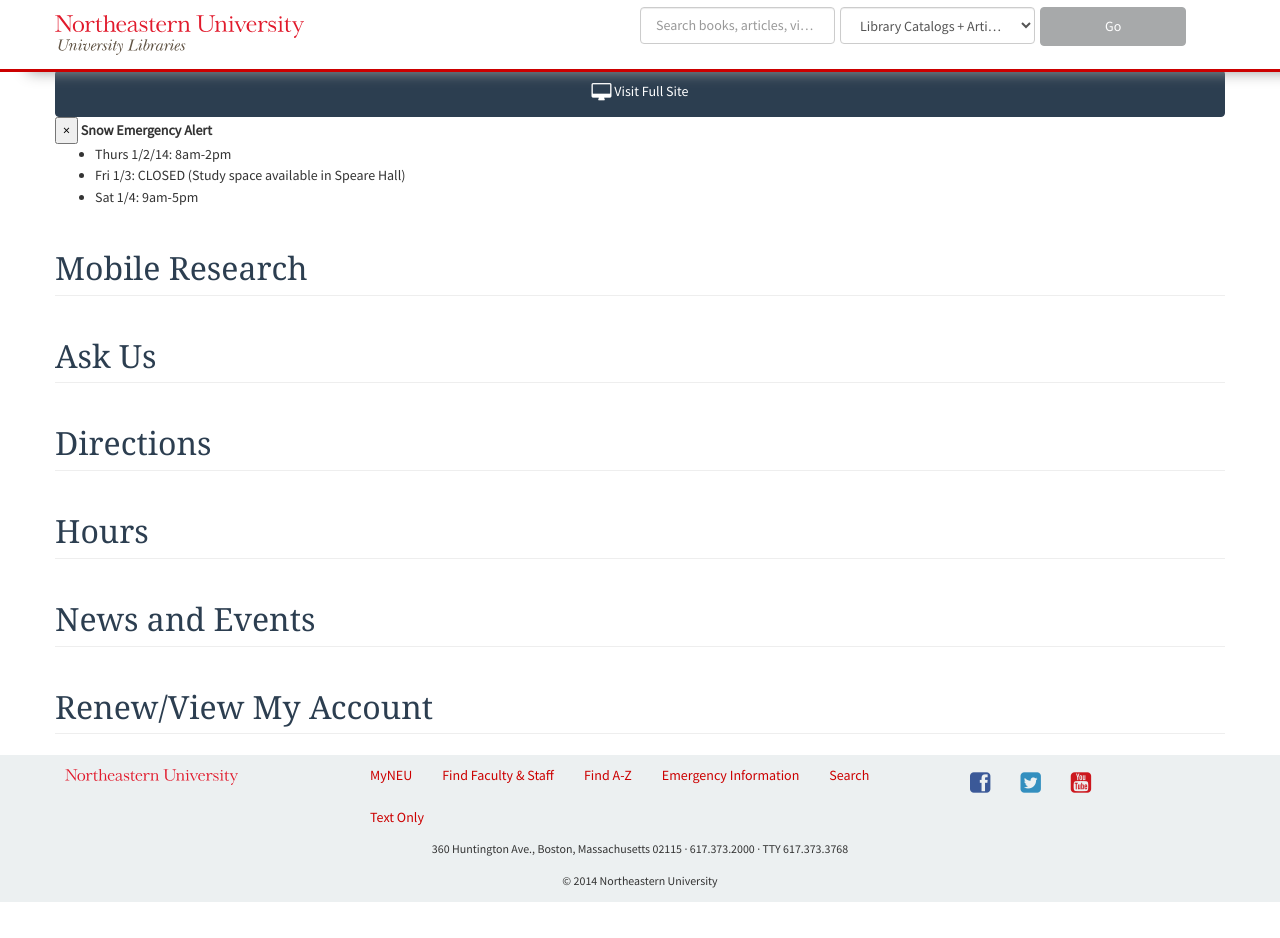
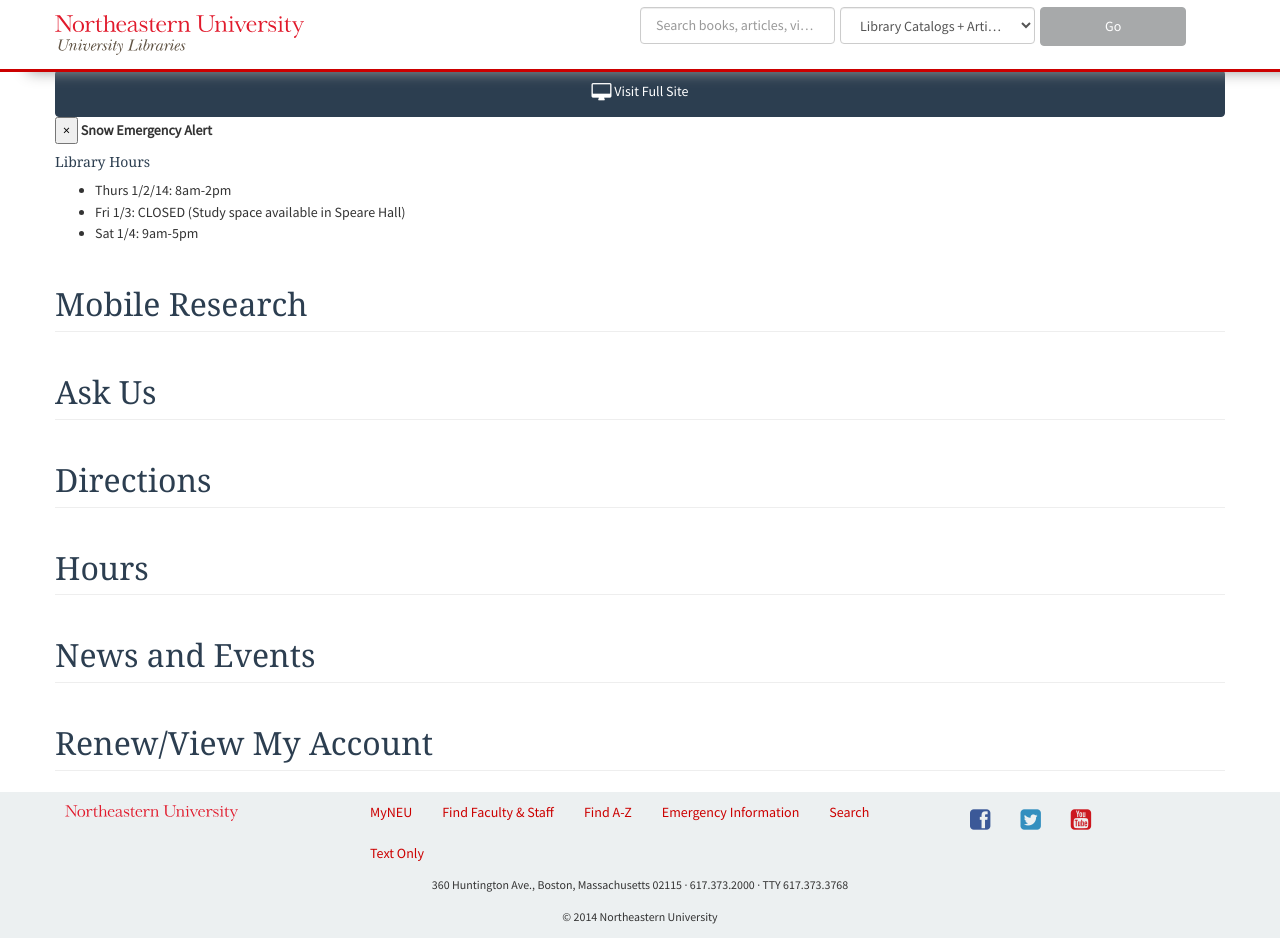
Before and after one commit to NEU-Libraries/m-library-website, a Jekyll site: the page built from index.md, in a window 1280 px wide and 938 px high. Built offline with Jekyll 4.4.1, drawn with Linux system fonts in a browser that asks for light colours; nearby versions of some CDN libraries; Markdown is read by kramdown in place of the engine named in the settings; comment, search, counter and statistics services are not loaded.

Commit message:
Update index.md

```diff
--- a/index.md
+++ b/index.md
@@ -7,6 +7,7 @@
 <div class="alert">
   <button type="button" class="close" data-dismiss="alert">×</button>
   <strong>Snow Emergency Alert</strong>
+  <h5>Library Hours</h5>
   <ul>
     <li>Thurs 1/2/14: 8am-2pm</li>
     <li>Fri 1/3: CLOSED (Study space available in Speare Hall)</li>
```
